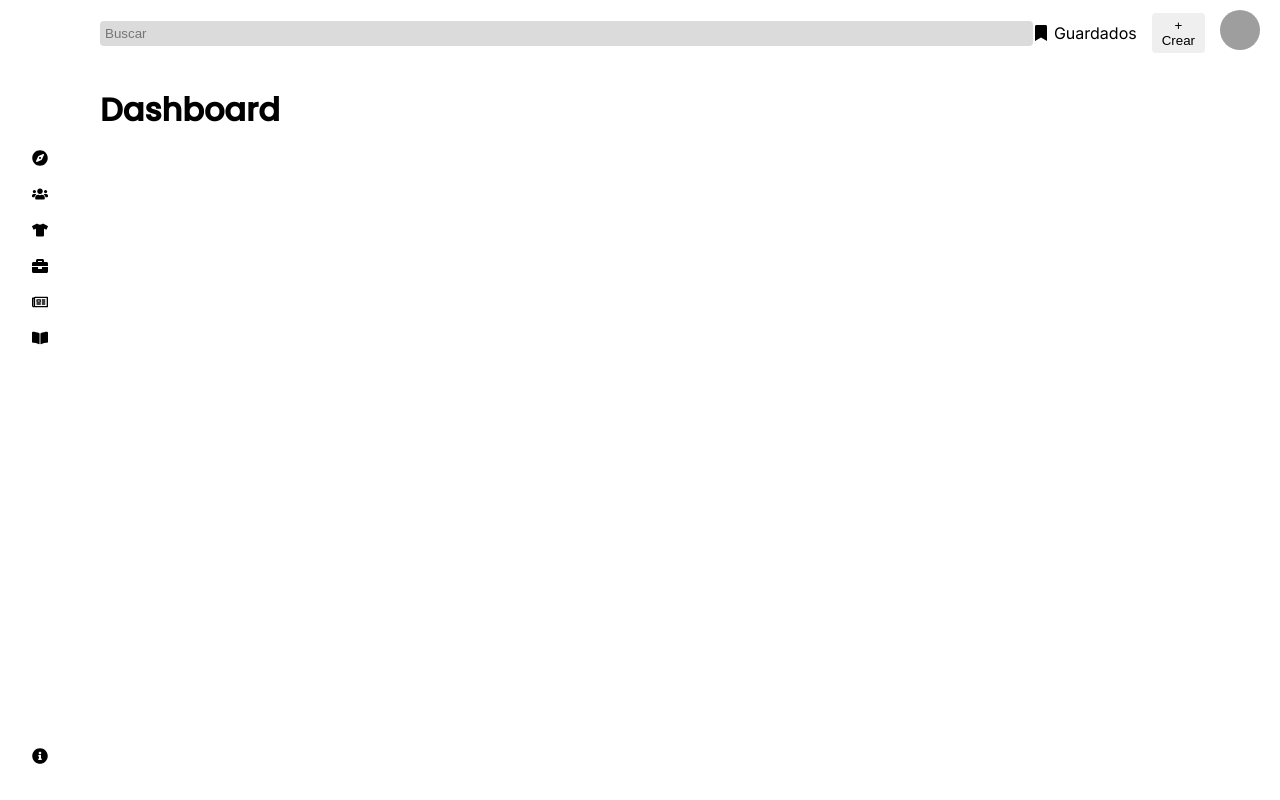
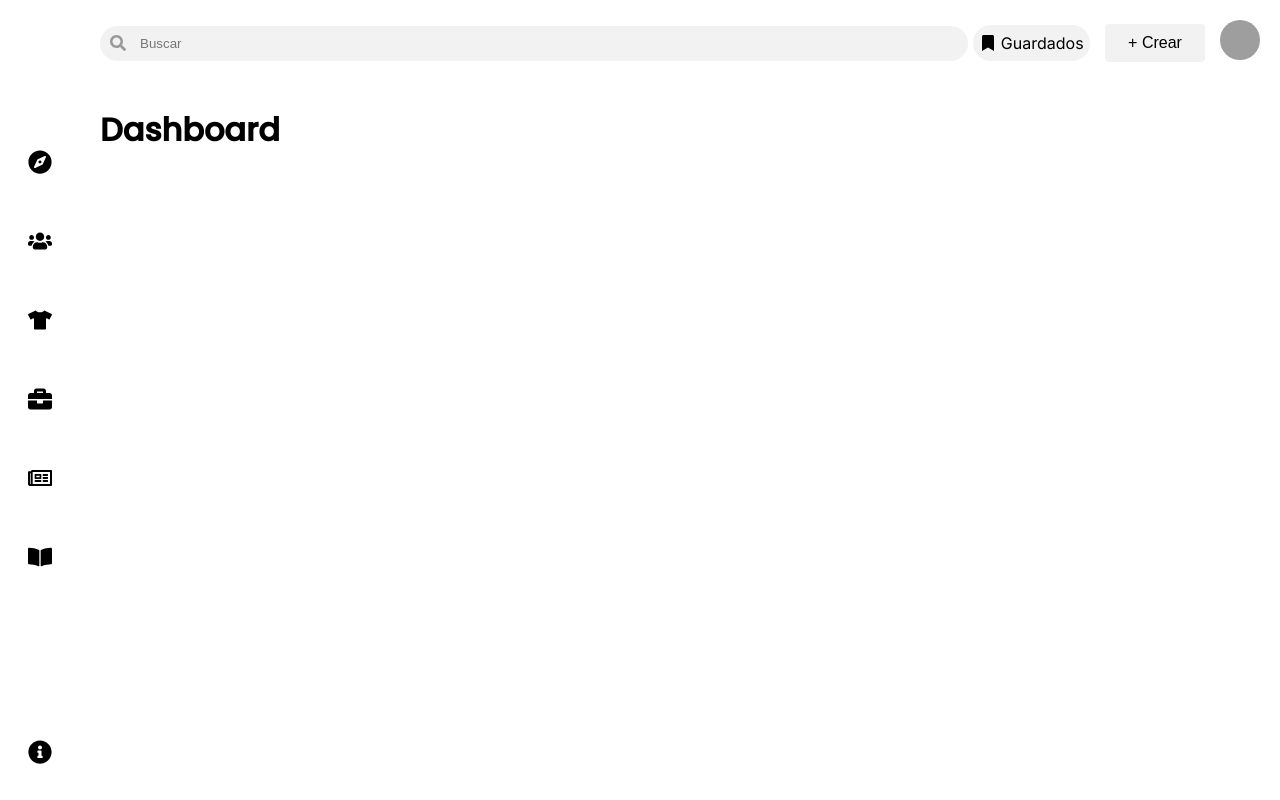
Before and after one commit to jaume768/Frontend-student-station, a React (Vite) app: page /ControlPanel in a window 1280 px wide. Built offline with nearby package versions, Linux system fonts and the light colour scheme; grey boxes are pictures that could not be loaded.

Commit message:
arreglo dashboard

```diff
--- /dev/null
+++ b/src/components/controlPanel/Header.jsx
@@ -0,0 +1,27 @@
+import React from 'react';
+import { FaBookmark, FaSearch } from 'react-icons/fa';
+
+const Header = () => {
+    return (
+        <header className="dashboard-header">
+            <div className="dahsboard-search">
+                <div className="search-input-container">
+                    <FaSearch className="search-icon" />
+                    <input type="text" placeholder="Buscar" />
+                </div>
+            </div>
+            <div className="header-right">
+                <div className="saved">
+                    <FaBookmark className="nav-icon-save" title="Guardados" />
+                    <span>Guardados</span>
+                </div>
+                <button>+ Crear</button>
+                <div>
+                    <img src="profile.jpg" alt="Perfil" />
+                </div>
+            </div>
+        </header>
+    );
+};
+
+export default Header;
--- /dev/null
+++ b/src/components/controlPanel/Layout.jsx
@@ -0,0 +1,17 @@
+import React from 'react';
+import Sidebar from './Sidebar';
+import Header from './Header';
+
+const Layout = ({ children }) => {
+    return (
+        <div className="dashboard-container">
+            <Sidebar />
+            <div className="dashboard-main">
+                <Header />
+                <main className="dashboard-content">{children}</main>
+            </div>
+        </div>
+    );
+};
+
+export default Layout;
--- /dev/null
+++ b/src/components/controlPanel/Sidebar.jsx
@@ -0,0 +1,48 @@
+import React from 'react';
+import {
+    FaCompass,
+    FaUsers,
+    FaTshirt,
+    FaBriefcase,
+    FaRegNewspaper,
+    FaBookOpen,
+    FaInfoCircle,
+} from 'react-icons/fa';
+
+const navItems = [
+    { icon: <FaCompass className="nav-icon" />, tooltip: 'Explorar' },
+    { icon: <FaUsers className="nav-icon" />, tooltip: 'Creativos' },
+    { icon: <FaTshirt className="nav-icon" />, tooltip: 'Estudiar Moda' },
+    { icon: <FaBriefcase className="nav-icon" />, tooltip: 'Ofertas' },
+    { icon: <FaRegNewspaper className="nav-icon" />, tooltip: 'Blog' },
+    { icon: <FaBookOpen className="nav-icon" />, tooltip: 'Revista' },
+];
+
+const Sidebar = () => {
+    return (
+        <aside className="dashboard-sidebar">
+            <div>
+                <div className="logo">
+                    <img src="logo.png" alt="Logo" style={{ width: '40px', height: '40px' }} />
+                </div>
+                <nav>
+                    <ul>
+                        {navItems.map((item, index) => (
+                            <li key={index}>
+                                <div className="nav-icon-container">
+                                    {item.icon}
+                                    <span className="nav-tooltip">{item.tooltip}</span>
+                                </div>
+                            </li>
+                        ))}
+                    </ul>
+                </nav>
+            </div>
+            <div className="info-icon">
+                <FaInfoCircle className="nav-icon" title="Información" />
+            </div>
+        </aside>
+    );
+};
+
+export default Sidebar;
--- a/src/pages/ControlPanel.jsx
+++ b/src/pages/ControlPanel.jsx
@@ -1,102 +1,14 @@
 import React from 'react';
-import './css/dashboard.css';
-import {
-    FaCompass,
-    FaUsers,
-    FaTshirt,
-    FaBriefcase,
-    FaRegNewspaper,
-    FaBookOpen,
-    FaInfoCircle,
-    FaBookmark
-} from 'react-icons/fa';
+import Layout from '../components/controlPanel/Layout';
+import './css/control-panel.css';
 
 const ControlPanel = () => {
     return (
-        <div className="dashboard-container">
-            <aside className="dashboard-sidebar">
-                <div>
-                    <div className="logo">
-                        <img
-                            src="logo.png"
-                            alt="Logo"
-                            style={{ width: '40px', height: '40px' }}
-                        />
-                    </div>
-                    <nav>
-                        <ul>
-                            <li>
-                                <div className="nav-icon-container">
-                                    <FaCompass className="nav-icon" />
-                                    <span className="nav-tooltip">Explorar</span>
-                                </div>
-                            </li>
-                            <li>
-                                <div className="nav-icon-container">
-                                    <FaUsers className="nav-icon" />
-                                    <span className="nav-tooltip">Creativos</span>
-                                </div>
-                            </li>
-                            <li>
-                                <div className="nav-icon-container">
-                                    <FaTshirt className="nav-icon" />
-                                    <span className="nav-tooltip">Estudiar Moda</span>
-                                </div>
-                            </li>
-                            <li>
-                                <div className="nav-icon-container">
-                                    <FaBriefcase className="nav-icon" />
-                                    <span className="nav-tooltip">Ofertas</span>
-                                </div>
-                            </li>
-                            <li>
-                                <div className="nav-icon-container">
-                                    <FaRegNewspaper className="nav-icon" />
-                                    <span className="nav-tooltip">Blog</span>
-                                </div>
-                            </li>
-                            <li>
-                                <div className="nav-icon-container">
-                                    <FaBookOpen className="nav-icon" />
-                                    <span className="nav-tooltip">Revista</span>
-                                </div>
-                            </li>
-                        </ul>
-                    </nav>
-                </div>
-                <div className="info-icon">
-                    <FaInfoCircle className="nav-icon" title="Información" />
-                </div>
-            </aside>
-
-            <div className="dashboard-main">
-                <header className="dashboard-header">
-                    <div className="dahsboard-search">
-                        <input
-                            type="text"
-                            placeholder="Buscar"
-                        />
-                    </div>
-                    <div className="header-right">
-                        <div className="saved">
-                            <FaBookmark className="nav-icon" title="Guardados" />
-                            <span>Guardados</span>
-                        </div>
-                        <button>+ Crear</button>
-                        <div>
-                            <img
-                                src="profile.jpg"
-                                alt="Perfil"
-                            />
-                        </div>
-                    </div>
-                </header>
-
-                <main className="dashboard-content">
-                    <h1>Dashboard</h1>
-                </main>
+        <Layout>
+            <div>
+                <h1>Dashboard</h1>
             </div>
-        </div>
+        </Layout>
     );
 };
 
--- a/src/pages/creativos/CompleteRegistrationCreativo03.jsx
+++ b/src/pages/creativos/CompleteRegistrationCreativo03.jsx
@@ -24,14 +24,12 @@ const CompleteRegistrationCreativo03 = () => {
     };
 
     const handleNext = () => {
-        // Si se requiere que el usuario suba una foto, se puede validar aquí.
-        // Por ejemplo:
-        // if (!selectedImage) {
-        //   setError("Por favor, sube una foto de perfil.");
-        //   return;
-        // }
+        if (!selectedImage) {
+          setError("Por favor, sube una foto de perfil.");
+          return;
+        }
         // En este caso se permite avanzar sin imagen (se usará la foto por defecto)
-        setError("");
+        //setError("");
         navigate('/CompleteRegistrationCreativo04');
     };
 
--- a/src/pages/css/dashboard.css
+++ b/src/pages/css/control-panel.css
@@ -22,6 +22,14 @@
 /* Logo en la parte superior del sidebar */
 .dashboard-sidebar .logo {
     margin-bottom: 20px;
+}
+
+.nav-icon {
+    font-size: 1.5rem;
+}
+
+.nav-icon-save {
+    font-size: 1rem;
 }
 
 .nav-icon-container {
@@ -58,6 +66,7 @@
     list-style: none;
     padding: 0;
     margin: 0;
+    gap: 35px;
     display: flex;
     flex-direction: column;
     align-items: center;
@@ -84,19 +93,11 @@
 /* Header superior */
 .dashboard-header {
     display: flex;
+    gap: 5px;
     align-items: center;
     justify-content: space-between;
-    padding: 10px 20px;
+    padding: 20px 20px;
     background-color: rgb(255, 255, 255);
-}
-
-/* Buscador */
-.dashboard-header input[type="text"] {
-    padding: 5px;
-    border-radius: 4px;
-    width: 100%;
-    background-color: rgb(219, 219, 219);
-    border: none;
 }
 
 /* Área derecha del header */
@@ -110,6 +111,9 @@
 .dashboard-header .saved {
     display: flex;
     align-items: center;
+    background: rgba(242, 242, 242);
+    padding: 0.4em;
+    border-radius: 40px;
     gap: 5px;
 }
 
@@ -117,11 +121,38 @@
     width: 100%;
 }
 
+.search-input-container {
+    position: relative;
+    width: 100%;
+}
+
+/* Estilo del input ajustando el padding para que no tape el ícono */
+.search-input-container input {
+    width: 100%;
+    padding: 10px 10px 10px 40px; /* Incrementa el padding-left para dar espacio al ícono */
+    border-radius: 40px;
+    border: none;
+    background-color: rgba(242,242,242);
+}
+
+/* Posicionamiento del ícono de la lupa */
+.search-icon {
+    position: absolute;
+    top: 50%;
+    left: 10px; /* Ajusta este valor según lo necesites */
+    transform: translateY(-50%);
+    color: #999; /* Color del ícono */
+}
+
 /* Botón "+ Crear" */
 .dashboard-header button {
-    padding: 5px 10px;
+    padding: 10px 10px;
     border-radius: 4px;
+    background-color: rgba(242,242,242);
+    color: black;
+    font-size: 1em;
     border: none;
+    width: 100px;
 }
 
 /* Desplegable */
```
Also changed, not shown: public/multimedia/lupa.svg (added).
